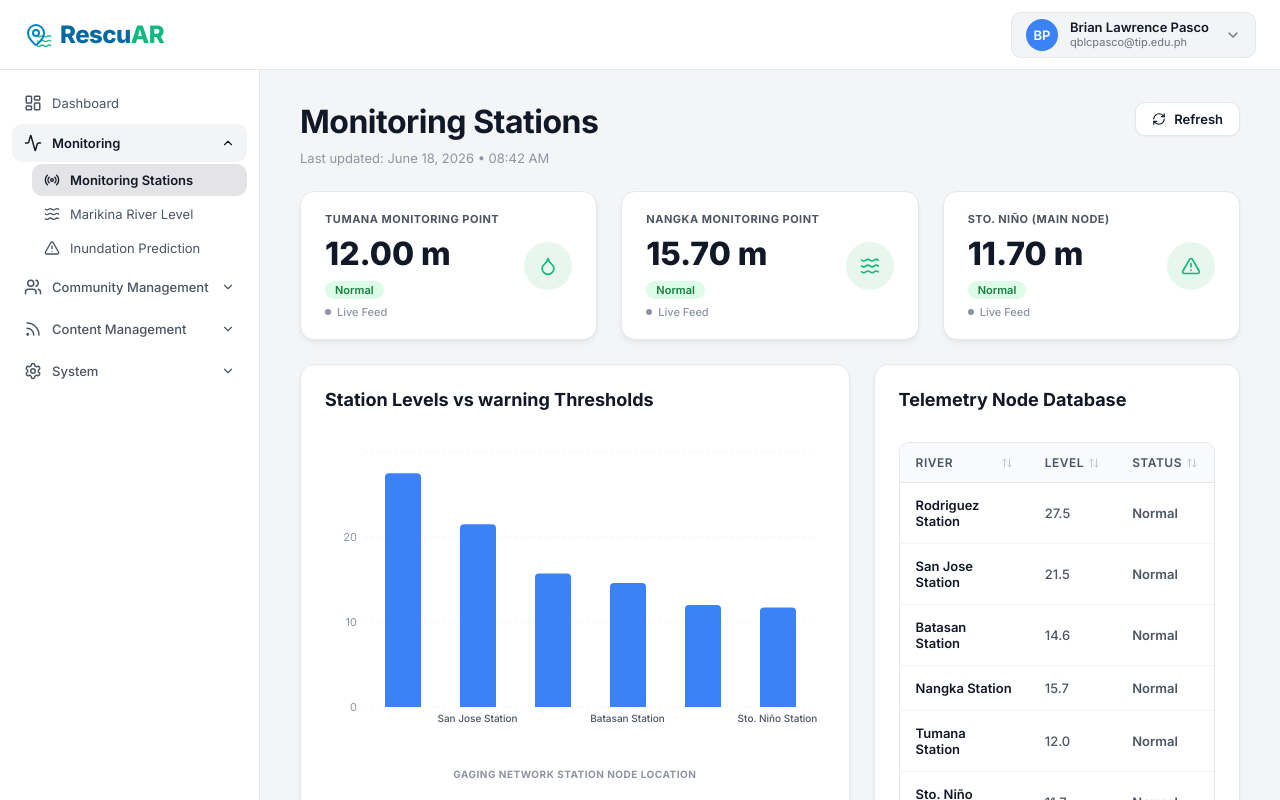
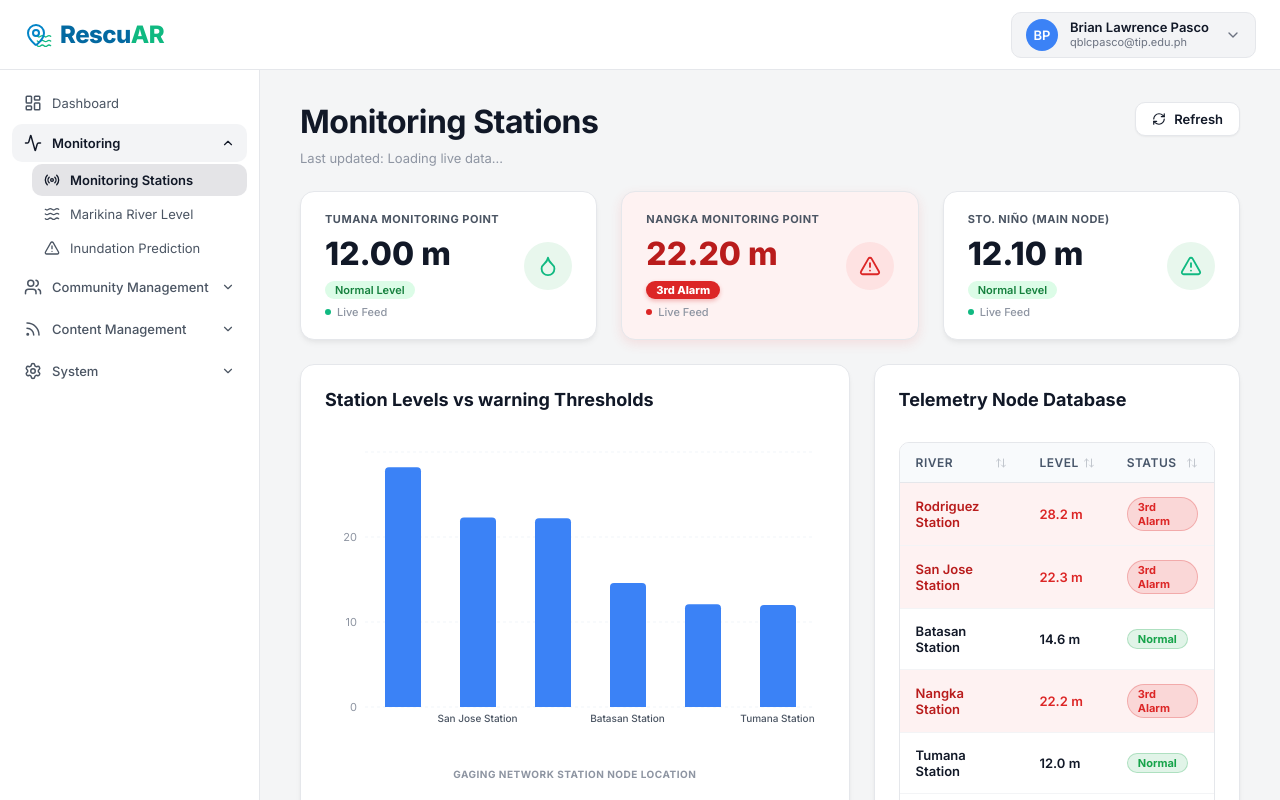
Before and after one commit to gjbp10/ias_defense, a React (Vite) app: page / in a window 1280 px wide. Shown: the top 800 px of the page. Built offline with nearby package versions, Linux system fonts and the light colour scheme; no server answers; the database is empty.

Commit message:
Updates to webscraping data

```diff
--- a/src/components/MonitoringStations.jsx
+++ b/src/components/MonitoringStations.jsx
@@ -1,4 +1,6 @@
-import React, { useState } from 'react';
+import React, { useState, useEffect } from 'react';
+import { supabase } from '../supabaseClient';
+import { calculateAlertStatus } from '../utils/waterLevelUtils';
 import {
   RefreshCw,
   Droplet,
@@ -20,36 +22,79 @@ import {
   Tooltip
 } from 'recharts';
 
-// Mock station data matching the screenshot
+// Default initial station data matching P.R.E.P Marikina telemetry node format
 const INITIAL_STATIONS = [
-  { id: 1, name: 'Rodriguez Station', level: 27.5, status: 'Normal' },
-  { id: 2, name: 'San Jose Station', level: 21.5, status: 'Normal' },
+  { id: 1, name: 'Rodriguez Station', level: 28.2, status: 'Normal' },
+  { id: 2, name: 'San Jose Station', level: 22.3, status: 'Normal' },
   { id: 3, name: 'Batasan Station', level: 14.6, status: 'Normal' },
-  { id: 4, name: 'Nangka Station', level: 15.7, status: 'Normal' },
+  { id: 4, name: 'Nangka Station', level: 22.2, status: '3rd Alarm' },
   { id: 5, name: 'Tumana Station', level: 12.0, status: 'Normal' },
-  { id: 6, name: 'Sto. Niño Station', level: 11.7, status: 'Normal' }
+  { id: 6, name: 'Sto. Niño Station', level: 12.1, status: 'Normal' }
 ];
 
 export default function MonitoringStations() {
   const [stations, setStations] = useState(INITIAL_STATIONS);
   const [isRefreshing, setIsRefreshing] = useState(false);
-  const [lastUpdated, setLastUpdated] = useState('June 18, 2026 • 08:42 AM');
+  const [lastUpdated, setLastUpdated] = useState('Loading live data...');
   const [showSummary, setShowSummary] = useState(true);
   const [sortConfig, setSortConfig] = useState({ key: null, direction: null });
 
+  // Fetch stations from Supabase table 'monitoring_stations'
+  const fetchStationsFromSupabase = async () => {
+    setIsRefreshing(true);
+    try {
+      const { data, error } = await supabase
+        .from('monitoring_stations')
+        .select('*')
+        .order('level', { ascending: false });
+
+      if (error) {
+        console.error('Error fetching monitoring stations from Supabase:', error.message);
+      } else if (data && data.length > 0) {
+        // Calculate status dynamically using calculateAlertStatus
+        const formattedStations = data.map((item, idx) => {
+          const level = Number(item.level);
+          const alertInfo = calculateAlertStatus(level, item.station_name);
+          return {
+            id: item.id || idx + 1,
+            name: item.station_name,
+            level: level,
+            status: alertInfo.status, // Calculated dynamically!
+            alertInfo: alertInfo
+          };
+        });
+        setStations(formattedStations);
+
+        const latestTimestamp = data[0]?.updated_at ? new Date(data[0].updated_at) : new Date();
+        const dateStr = latestTimestamp.toLocaleDateString('en-US', { year: 'numeric', month: 'long', day: 'numeric' });
+        const timeStr = latestTimestamp.toLocaleTimeString('en-US', { hour: '2-digit', minute: '2-digit' });
+        setLastUpdated(`${dateStr} • ${timeStr}`);
+      }
+    } catch (err) {
+      console.error('Unexpected error fetching stations:', err);
+    } finally {
+      setIsRefreshing(false);
+    }
+  };
+
+  useEffect(() => {
+    fetchStationsFromSupabase();
+
+    // Subscribe to real-time changes on the 'monitoring_stations' table
+    const channel = supabase
+      .channel('monitoring-stations-db-changes')
+      .on('postgres_changes', { event: '*', schema: 'public', table: 'monitoring_stations' }, () => {
+        fetchStationsFromSupabase();
+      })
+      .subscribe();
+
+    return () => {
+      supabase.removeChannel(channel);
+    };
+  }, []);
+
   const handleRefresh = () => {
-    setIsRefreshing(true);
-    setTimeout(() => {
-      setIsRefreshing(false);
-      const now = new Date();
-      const options = { year: 'numeric', month: 'long', day: 'numeric' };
-      const dateStr = now.toLocaleDateString('en-US', options);
-      const timeStr = now.toLocaleTimeString('en-US', { hour: '2-digit', minute: '2-digit' });
-      setLastUpdated(`${dateStr} • ${timeStr}`);
-
-      // Keep levels aligned with initial but simulate slight variance if desired,
-      // or just refresh timestamp. Let's keep it clean.
-    }, 800);
+    fetchStationsFromSupabase();
   };
 
   // Sorting Handler
@@ -120,64 +165,98 @@ export default function MonitoringStations() {
       </div>
 
       {/* Point Cards Grid */}
-      <div className="station-points-grid">
-        {/* Card 1: Tumana */}
-        <div className="point-card">
+      {(() => {
+        const getStationData = (namePart) => {
+          const found = stations.find(s => s.name.toLowerCase().includes(namePart.toLowerCase()));
+          const stationObj = found || { level: 0, status: 'Normal', name: namePart };
+          const alertInfo = calculateAlertStatus(stationObj.level, stationObj.name);
+          return { ...stationObj, alertInfo };
+        };
+
+        const renderPointCard = (title, stationData, defaultIcon) => {
+          const { level, alertInfo } = stationData;
+          const is3rdAlarm = alertInfo.status === '3rd Alarm' || level >= 18;
+          const is2ndAlarm = alertInfo.status === '2nd Alarm';
+          const is1stAlarm = alertInfo.status === '1st Alarm';
+
+          // Card distinction styles
+          let cardStyle = {};
+          let iconBg = '#e8f7ed';
+          let iconColor = '#10b981';
+          let badgeStyle = { backgroundColor: '#dcfce7', color: '#15803d' };
+          let IconComponent = defaultIcon;
+
+          if (is3rdAlarm) {
+            cardStyle = {
+              backgroundColor: '#fef2f2',
+              boxShadow: '0 4px 12px rgba(239, 68, 68, 0.12)',
+              position: 'relative'
+            };
+            badgeStyle = {
+              backgroundColor: '#dc2626',
+              color: '#ffffff',
+              fontWeight: '800',
+              boxShadow: '0 2px 4px rgba(220, 38, 38, 0.3)'
+            };
+            iconBg = '#fee2e2';
+            iconColor = '#dc2626';
+            IconComponent = AlertTriangle;
+          } else if (is2ndAlarm) {
+            cardStyle = { backgroundColor: '#fff7ed' };
+            badgeStyle = { backgroundColor: '#ea580c', color: '#ffffff', fontWeight: '700' };
+            iconBg = '#ffedd5';
+            iconColor = '#ea580c';
+            IconComponent = AlertTriangle;
+          } else if (is1stAlarm) {
+            cardStyle = { backgroundColor: '#fefce8' };
+            badgeStyle = { backgroundColor: '#ca8a04', color: '#ffffff', fontWeight: '700' };
+            iconBg = '#fef9c3';
+            iconColor = '#ca8a04';
+          }
+
+          return (
+            <div className="point-card" style={cardStyle}>
               <div className="point-card-left">
-            <span className="point-card-title">TUMANA MONITORING POINT</span>
-            <span className="point-card-value">12.00 m</span>
+                <div style={{ display: 'flex', alignItems: 'center', gap: '6px' }}>
+                  <span className="point-card-title">{title}</span>
+                </div>
+                <span className="point-card-value" style={{ color: is3rdAlarm ? '#b91c1c' : 'var(--text-main)' }}>
+                  {level.toFixed(2)} m
+                </span>
                 <div className="point-card-badge-row">
-              <span className="status-badge-pill normal">Normal</span>
+                  <span className="status-badge-pill" style={badgeStyle}>
+                    {is3rdAlarm ? '3rd Alarm' : alertInfo.label}
+                  </span>
                   <span className="live-feed-text">
-                <span className="live-feed-dot"></span>Live Feed
+                    <span className="live-feed-dot" style={{ backgroundColor: is3rdAlarm ? '#dc2626' : '#10b981' }}></span>
+                    Live Feed
                   </span>
                 </div>
               </div>
               <div className="point-card-right">
-            <div className="point-card-icon-wrapper droplet">
-              <Droplet size={20} />
+                <div
+                  className="point-card-icon-wrapper"
+                  style={{ backgroundColor: iconBg, color: iconColor }}
+                >
+                  <IconComponent size={22} style={{ animation: is3rdAlarm ? 'pulse 1.5s infinite' : 'none' }} />
                 </div>
               </div>
             </div>
+          );
+        };
 
-        {/* Card 2: Nangka */}
-        <div className="point-card">
-          <div className="point-card-left">
-            <span className="point-card-title">NANGKA MONITORING POINT</span>
-            <span className="point-card-value">15.70 m</span>
-            <div className="point-card-badge-row">
-              <span className="status-badge-pill normal">Normal</span>
-              <span className="live-feed-text">
-                <span className="live-feed-dot"></span>Live Feed
-              </span>
+        const tumana = getStationData('Tumana');
+        const nangka = getStationData('Nangka');
+        const stoNino = getStationData('Sto. Niño');
+
+        return (
+          <div className="station-points-grid">
+            {renderPointCard('TUMANA MONITORING POINT', tumana, Droplet)}
+            {renderPointCard('NANGKA MONITORING POINT', nangka, Waves)}
+            {renderPointCard('STO. NIÑO (MAIN NODE)', stoNino, AlertTriangle)}
           </div>
-          </div>
-          <div className="point-card-right">
-            <div className="point-card-icon-wrapper waves">
-              <Waves size={20} />
-            </div>
-          </div>
-        </div>
-
-        {/* Card 3: Sto. Niño */}
-        <div className="point-card">
-          <div className="point-card-left">
-            <span className="point-card-title">STO. NIÑO (MAIN NODE)</span>
-            <span className="point-card-value">11.70 m</span>
-            <div className="point-card-badge-row">
-              <span className="status-badge-pill normal">Normal</span>
-              <span className="live-feed-text">
-                <span className="live-feed-dot"></span>Live Feed
-              </span>
-            </div>
-          </div>
-          <div className="point-card-right">
-            <div className="point-card-icon-wrapper alert">
-              <AlertTriangle size={20} />
-            </div>
-          </div>
-        </div>
-      </div>
+        );
+      })()}
 
       {/* Main Split Layout */}
       <div className="stations-split-layout">
@@ -306,17 +385,33 @@ export default function MonitoringStations() {
                 </tr>
               </thead>
               <tbody>
-                {sortedStations.map((station) => (
-                  <tr key={station.id} className="table-row-hover">
-                    <td style={{ fontWeight: '600', color: 'var(--text-main)' }}>{station.name}</td>
-                    <td style={{ fontWeight: '500' }}>{station.level.toFixed(1)}</td>
+                {sortedStations.map((station) => {
+                  const alertInfo = station.alertInfo || calculateAlertStatus(station.level, station.name);
+                  const is3rdAlarm = alertInfo.status === '3rd Alarm';
+                  return (
+                    <tr
+                      key={station.id}
+                      className="table-row-hover"
+                      style={is3rdAlarm ? { backgroundColor: '#fef2f2' } : {}}
+                    >
+                      <td style={{ fontWeight: '600', color: is3rdAlarm ? '#b91c1c' : 'var(--text-main)' }}>{station.name}</td>
+                      <td style={{ fontWeight: '600', color: is3rdAlarm ? '#dc2626' : 'inherit' }}>{station.level.toFixed(1)} m</td>
                       <td>
-                      <span className={`status-badge ${station.status.toLowerCase()}`}>
-                        {station.status}
+                        <span
+                          className="status-badge-pill"
+                          style={{
+                            backgroundColor: `${alertInfo.color}20`,
+                            color: alertInfo.color,
+                            border: `1px solid ${alertInfo.color}40`,
+                            fontWeight: '700'
+                          }}
+                        >
+                          {alertInfo.status}
                         </span>
                       </td>
                     </tr>
-                ))}
+                  );
+                })}
               </tbody>
             </table>
           </div>
--- a/src/components/RiverLevel.jsx
+++ b/src/components/RiverLevel.jsx
@@ -1,4 +1,6 @@
-import React, { useState } from 'react';
+import React, { useState, useEffect } from 'react';
+import { supabase } from '../supabaseClient';
+import { calculateAlertStatus } from '../utils/waterLevelUtils';
 import {
   RefreshCw,
   ArrowUpRight,
@@ -58,20 +60,55 @@ const MOCK_DATA_7D = [
 export default function RiverLevel({ onActionClick }) {
   const [timeRange, setTimeRange] = useState('24h');
   const [isRefreshing, setIsRefreshing] = useState(false);
-  const [lastUpdated, setLastUpdated] = useState('June 18, 2026 • 08:42 AM');
+  const [lastUpdated, setLastUpdated] = useState('Loading live data...');
+  const [currentLevel, setCurrentLevel] = useState(16.2);
+  const [currentAlert, setCurrentAlert] = useState(calculateAlertStatus(16.2));
+
+  const fetchStoNinoData = async () => {
+    try {
+      const { data, error } = await supabase
+        .from('monitoring_stations')
+        .select('*')
+        .ilike('station_name', '%Sto%')
+        .single();
+
+      if (data) {
+        const level = Number(data.level);
+        setCurrentLevel(level);
+        setCurrentAlert(calculateAlertStatus(level, data.station_name));
+
+        const latestTimestamp = data.updated_at ? new Date(data.updated_at) : new Date();
+        const dateStr = latestTimestamp.toLocaleDateString('en-US', { year: 'numeric', month: 'long', day: 'numeric' });
+        const timeStr = latestTimestamp.toLocaleTimeString('en-US', { hour: '2-digit', minute: '2-digit' });
+        setLastUpdated(`${dateStr} • ${timeStr}`);
+      }
+    } catch (err) {
+      console.error('Error fetching Sto. Niño station telemetry:', err);
+    }
+  };
+
+  useEffect(() => {
+    fetchStoNinoData();
+
+    const channel = supabase
+      .channel('river-level-db-changes')
+      .on('postgres_changes', { event: '*', schema: 'public', table: 'monitoring_stations' }, () => {
+        fetchStoNinoData();
+      })
+      .subscribe();
+
+    return () => {
+      supabase.removeChannel(channel);
+    };
+  }, []);
 
   const chartData = timeRange === '24h' ? MOCK_DATA_24H : MOCK_DATA_7D;
 
   const handleRefresh = () => {
     setIsRefreshing(true);
-    setTimeout(() => {
+    fetchStoNinoData().finally(() => {
       setIsRefreshing(false);
-      const now = new Date();
-      const options = { year: 'numeric', month: 'long', day: 'numeric' };
-      const dateStr = now.toLocaleDateString('en-US', options);
-      const timeStr = now.toLocaleTimeString('en-US', { hour: '2-digit', minute: '2-digit' });
-      setLastUpdated(`${dateStr} • ${timeStr}`);
-    }, 800);
+    });
   };
 
   // Glassmorphic Custom Tooltip for Recharts
@@ -170,19 +207,22 @@ export default function RiverLevel({ onActionClick }) {
 
           <div className="level-hero-group">
             <div className="hero-number-wrapper">
-              <span className="hero-number">16.2</span>
+              <span className="hero-number">{currentLevel.toFixed(1)}</span>
               <span className="hero-unit">meters</span>
             </div>
 
             <div className="trend-chip rising">
               <ArrowUpRight size={16} />
-              <span>Rising (+0.3 m/hr)</span>
+              <span>Sto. Niño Gauge</span>
             </div>
           </div>
 
-          <div className="level-status-pill level-2">
+          <div
+            className="level-status-pill"
+            style={{ backgroundColor: `${currentAlert.color}15`, color: currentAlert.color, borderColor: `${currentAlert.color}40`, fontWeight: '700' }}
+          >
             <AlertTriangle size={14} />
-            <span>ALARM LEVEL 2 • PREPARATION</span>
+            <span>{currentAlert.label.toUpperCase()}</span>
           </div>
         </div>
 
@@ -316,14 +356,14 @@ export default function RiverLevel({ onActionClick }) {
               <defs>
                 {/* Observed Water Gradient */}
                 <linearGradient id="gradientObserved" x1="0" y1="0" x2="0" y2="1">
-                  <stop offset="5%" stopColor="#0284c7" stopOpacity={0.4}/>
-                  <stop offset="95%" stopColor="#0284c7" stopOpacity={0.02}/>
+                  <stop offset="5%" stopColor="#0284c7" stopOpacity={0.4} />
+                  <stop offset="95%" stopColor="#0284c7" stopOpacity={0.02} />
                 </linearGradient>
 
                 {/* Predicted Water Gradient */}
                 <linearGradient id="gradientPredicted" x1="0" y1="0" x2="0" y2="1">
-                  <stop offset="5%" stopColor="#f97316" stopOpacity={0.25}/>
-                  <stop offset="95%" stopColor="#f97316" stopOpacity={0.01}/>
+                  <stop offset="5%" stopColor="#f97316" stopOpacity={0.25} />
+                  <stop offset="95%" stopColor="#f97316" stopOpacity={0.01} />
                 </linearGradient>
               </defs>
 
--- /dev/null
+++ b/src/utils/waterLevelUtils.js
@@ -0,0 +1,50 @@
+export const MARIKINA_RIVER_THRESHOLDS = {
+  ALARM_1: 15.0, // Monitoring
+  ALARM_2: 16.0, // Preparation
+  ALARM_3: 18.0, // Evacuation
+};
+
+/**
+ * Calculates unified alert status based on water level gauge reading (meters)
+ */
+export function calculateAlertStatus(level, stationName = 'Sto. Niño') {
+  const numLevel = Number(level) || 0;
+
+  if (numLevel >= MARIKINA_RIVER_THRESHOLDS.ALARM_3) {
+    return {
+      status: '3rd Alarm',
+      label: '3rd Alarm (Evacuation)',
+      severity: 'danger',
+      color: '#dc2626',
+      badgeClass: 'status-badge-3rd-alarm'
+    };
+  }
+
+  if (numLevel >= MARIKINA_RIVER_THRESHOLDS.ALARM_2) {
+    return {
+      status: '2nd Alarm',
+      label: '2nd Alarm (Preparation)',
+      severity: 'warning',
+      color: '#ea580c',
+      badgeClass: 'status-badge-2nd-alarm'
+    };
+  }
+
+  if (numLevel >= MARIKINA_RIVER_THRESHOLDS.ALARM_1) {
+    return {
+      status: '1st Alarm',
+      label: '1st Alarm (Monitoring)',
+      severity: 'info',
+      color: '#ca8a04',
+      badgeClass: 'status-badge-1st-alarm'
+    };
+  }
+
+  return {
+    status: 'Normal',
+    label: 'Normal Level',
+    severity: 'success',
+    color: '#16a34a',
+    badgeClass: 'status-badge-normal'
+  };
+}
```
Also changed, not shown: scraper/package.json (added, +17 -0 lines), 1 other file (tests, documents, lock files or other folders). Lines whose indentation alone changed are shown as unchanged.
